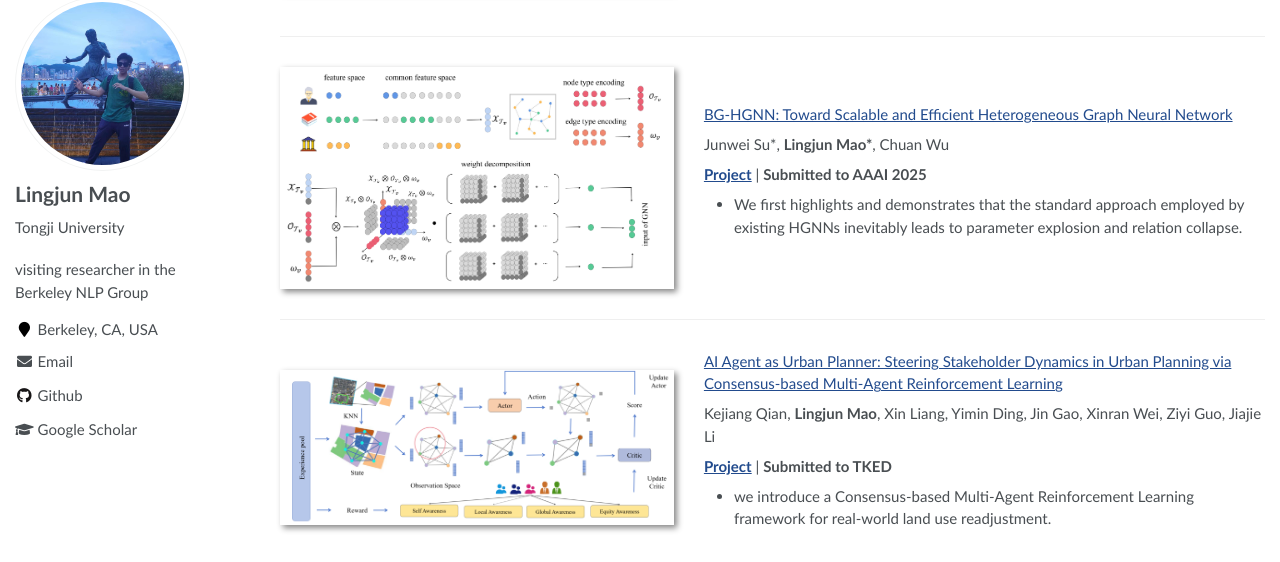
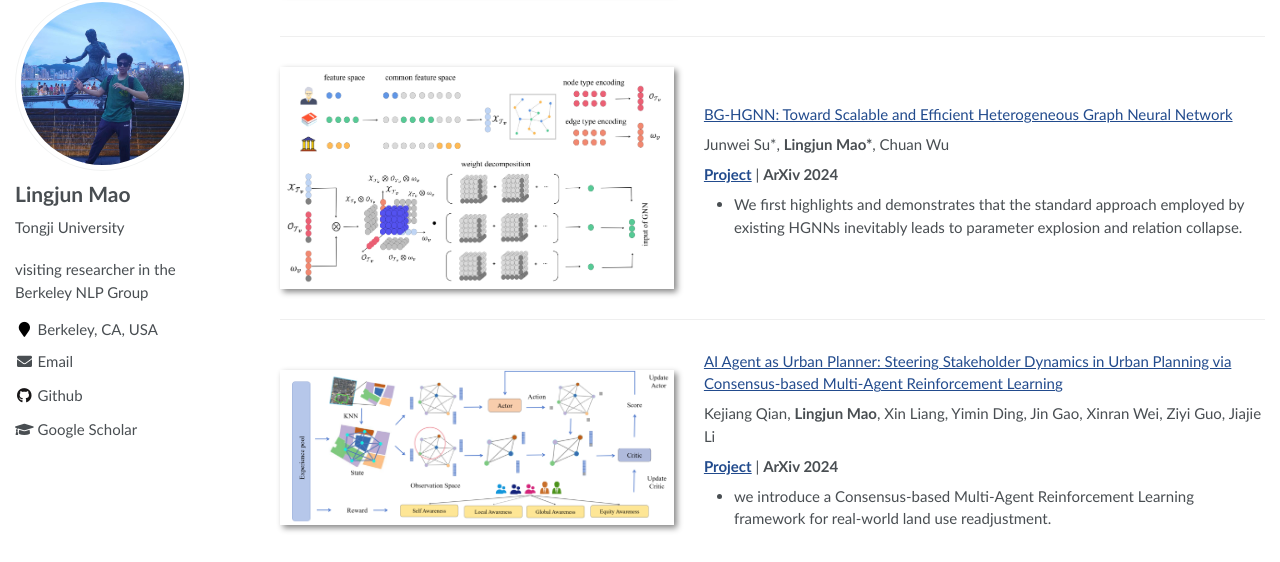
Before and after one commit to mao1207/mao1207.github.io, a Jekyll site: the page built from _pages/about.md, in a window 1280 px wide and 900 px high, scrolled down 1784 px. Shown: the part 95-657 px from the top of the window. Built offline with Jekyll 4.4.1, drawn with Linux system fonts in a browser that asks for light colours.

Commit message:
feat: Update about.md

```diff
--- a/_pages/about.md
+++ b/_pages/about.md
@@ -103,7 +103,7 @@ Yizhou Chi, **Lingjun Mao**, Zineng Tang
 
 Junwei Su*, **Lingjun Mao\***, Chuan Wu
 
-[**Project**](https://arxiv.org/abs/2403.08207) | <strong>Submitted to AAAI 2025</strong>
+[**Project**](https://arxiv.org/abs/2403.08207) | <strong>ArXiv 2024</strong>
 - We first highlights and demonstrates that the standard approach employed by existing HGNNs inevitably leads to parameter explosion and relation collapse.
 </div>
 </div>
@@ -115,7 +115,7 @@ Junwei Su*, **Lingjun Mao\***, Chuan Wu
 
 Kejiang Qian, **Lingjun Mao**, Xin Liang, Yimin Ding, Jin Gao, Xinran Wei, Ziyi Guo, Jiajie Li
 
-[**Project**](https://arxiv.org/abs/2310.16772) | <strong>Submitted to TKED</strong>
+[**Project**](https://arxiv.org/abs/2310.16772) | <strong>ArXiv 2024</strong>
 - we introduce a Consensus-based Multi-Agent Reinforcement Learning framework for real-world land use readjustment.
 </div>
 </div>
```
